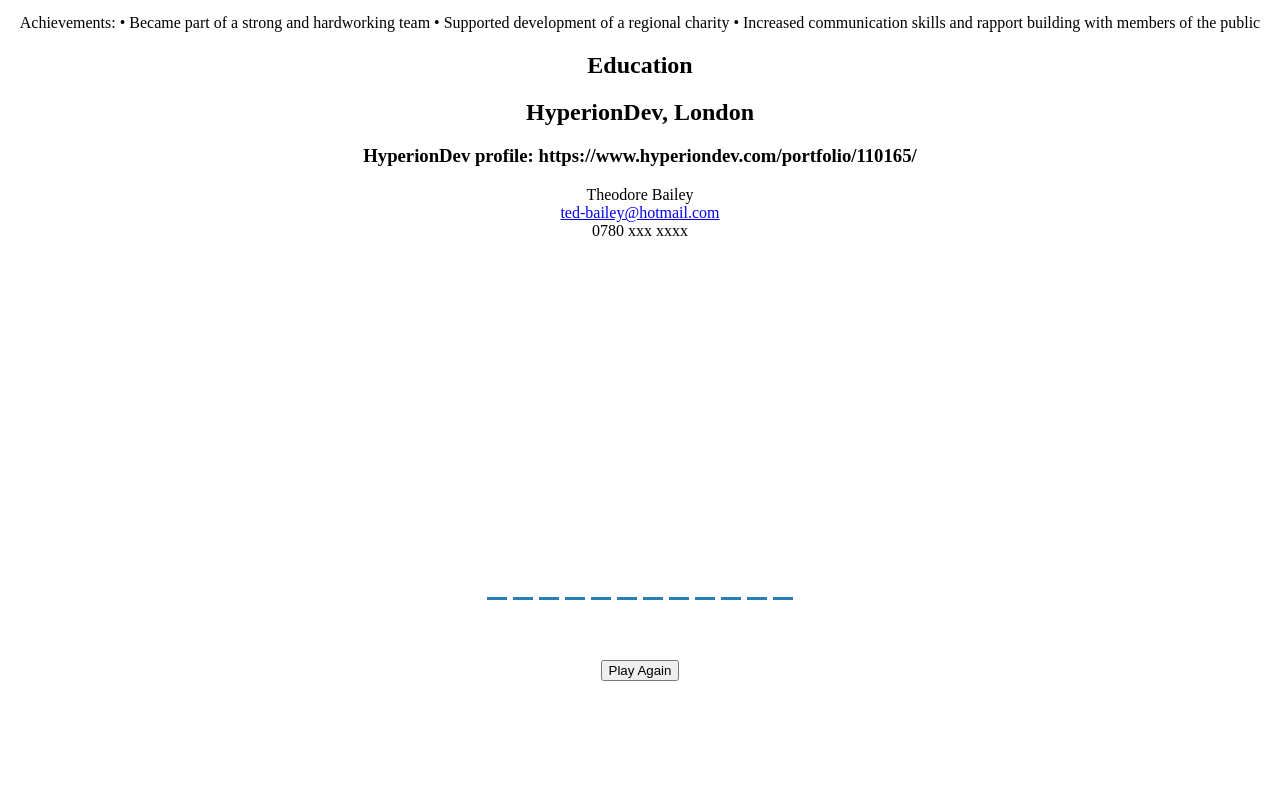
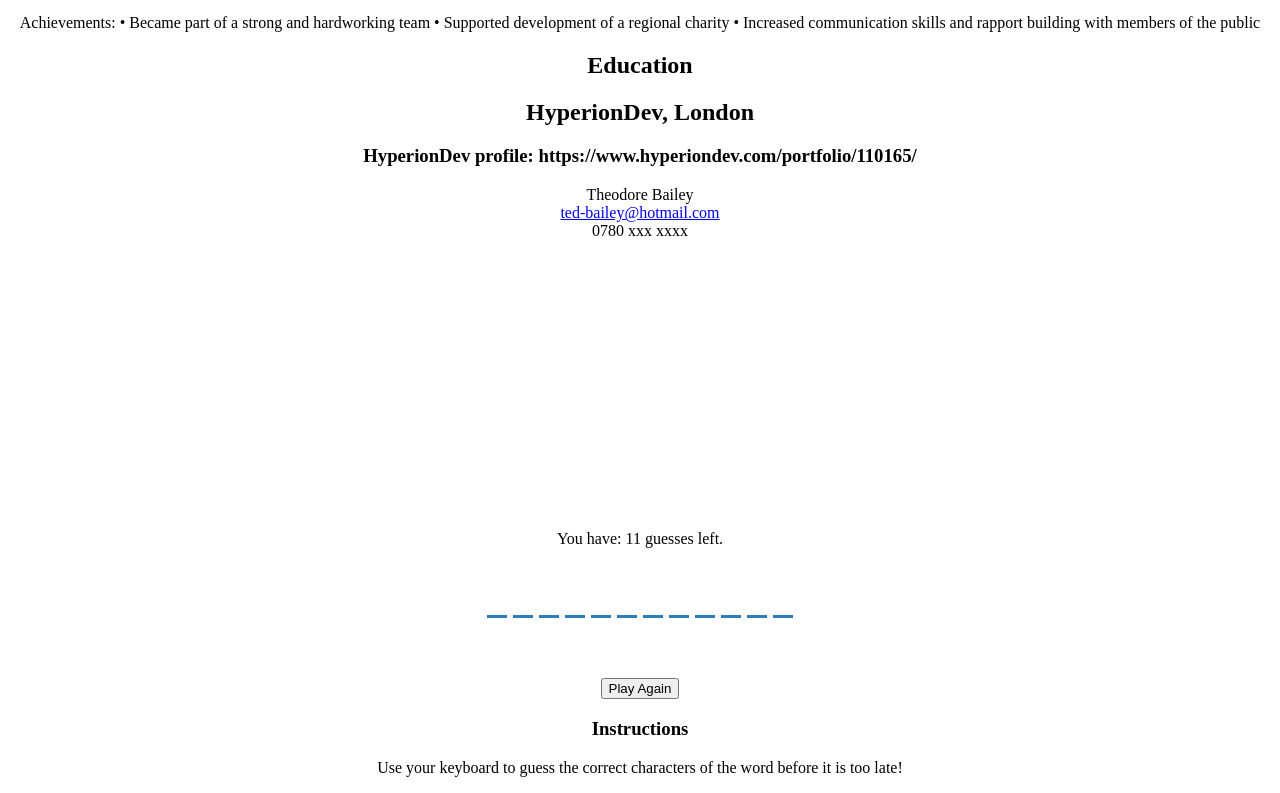
Before and after one commit to theodorebailey/CapstoneProjectVII, a React (Create React App) app: page /About in a window 1280 px wide. Shown: the part 1621-2414 px from the top of the page. Before the commit the page ends 2310 px from the top, so only its background shows below. Built offline with nearby package versions, Linux system fonts and the light colour scheme.

Commit message:
Working project, reorder components

```diff
--- a/src/App.js
+++ b/src/App.js
@@ -9,6 +9,7 @@ import Wrongletters from './components/Wrongletters';
 import Word from './components/Word';
 import Popup from './components/Popup';
 import Portfolio from './components/Portfolio';
+import Help from './components/Help';
 
 import { Dictionary } from './components/Dictionary';
 
@@ -21,11 +22,11 @@ const correctLetters = [];
 // Store wrong letters
 const wrongLetters = [];
 
+
 let playable = true;
 
 function App() {
 
-  //
   const [playable, setPlayable] = useState(true);
   const [correctLetters, setCorrectLetters] = useState([]);
   const [wrongLetters, setWrongLetters] = useState([]);
@@ -97,7 +98,7 @@ function App() {
         <Word selectedWord={selectedWord} correctLetters={correctLetters}/>
       </div>
       <Popup correctLetters={correctLetters} wrongLetters={wrongLetters} selectedWord={selectedWord} setPlayable={setPlayable} playAgain={playAgain}/>
-
+      <Help />
     </div>
   );
 }
--- /dev/null
+++ b/src/components/Help.js
@@ -0,0 +1,15 @@
+import React from 'react'
+
+const Help = () => {
+  return (
+    <div className="container">
+        <div>
+            <h3 className="instruc">Instructions</h3>
+            <p className="instruc">Use your keyboard to guess the correct characters of the word before it is too late!</p>
+        </div>
+
+    </div>
+  )
+}
+
+export default Help
--- a/src/components/Wrongletters.js
+++ b/src/components/Wrongletters.js
@@ -1,6 +1,8 @@
 import React from 'react'
 
 // requires our event listener
+
+let guesses = 11;
 
 // pass down wrongLetters as paramter, remember to destructor (unpack values nested in our array / objects)
 const Wrongletters = ({wrongLetters}) => {
@@ -15,6 +17,7 @@ const Wrongletters = ({wrongLetters}) => {
                 // reduce will add our comma between every span which will be assigned our letters
                 .reduce((prev, curr) => prev == null ? [curr] : [prev, ', ', curr], null)}
         </div>
+        <div>You have: {guesses - wrongLetters.length} guesses left.</div>
     </div>
   )
 }
```
